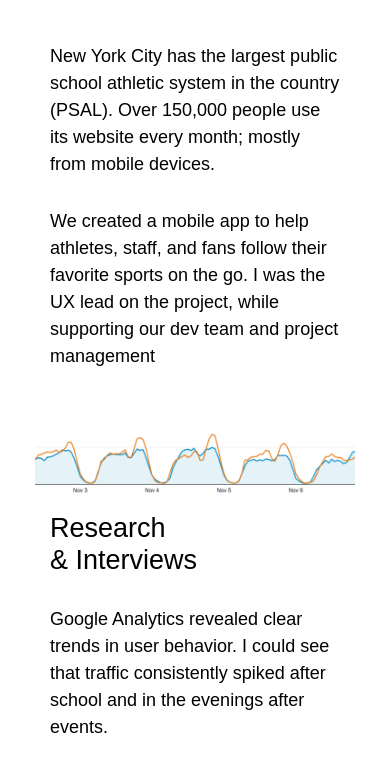
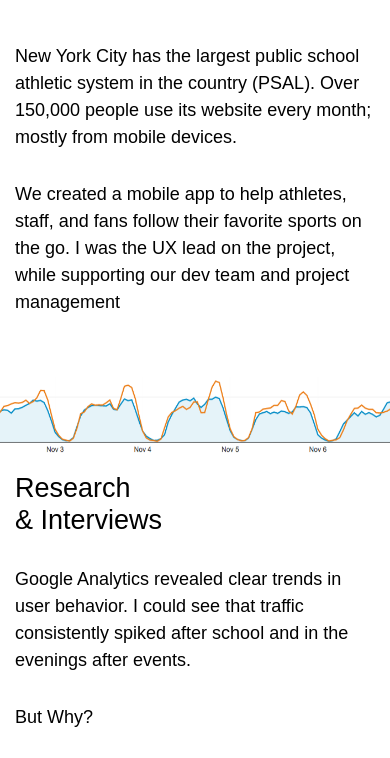
Before and after one commit to mjsgreen01/Matt-s-Portfolio, a plain HTML site: page mattgreenux/newHome1/PSAL/index.html in a window 390 px wide. Shown: the part 393-1151 px from the top of the page. Drawn offline with nearby package versions, Linux system fonts and the light colour scheme; a small style sheet from the web is missing; files whose address does not match are found by name; a web font is replaced by a local one.

Commit message:
bit more responsive

```diff
--- a/mattgreenux/newHome1/PSAL/index.html
+++ b/mattgreenux/newHome1/PSAL/index.html
@@ -30,7 +30,7 @@
 				<div class="introContain rowContain">
 					<div class="opacityLayer">
 						<div class="titleContain">
-							<h2>Public Schools Athletic League</h2>
+							<h2>Public Schools<br>Athletic League</h2>
 							<h4>MOBILE APP</h4>
 						</div>
 						<div class="imgContain">
--- a/mattgreenux/newHome1/style/newHomeStyle.css
+++ b/mattgreenux/newHome1/style/newHomeStyle.css
@@ -93,6 +93,10 @@ html, body{
 	height: 100%;
 	margin: 0 auto;
 	background-color: white;
+}
+.psalPage .mainContain{
+	width: 100%;
+	max-width: 400px;
 }
 .headContain{
 	background-color: #000;
```
